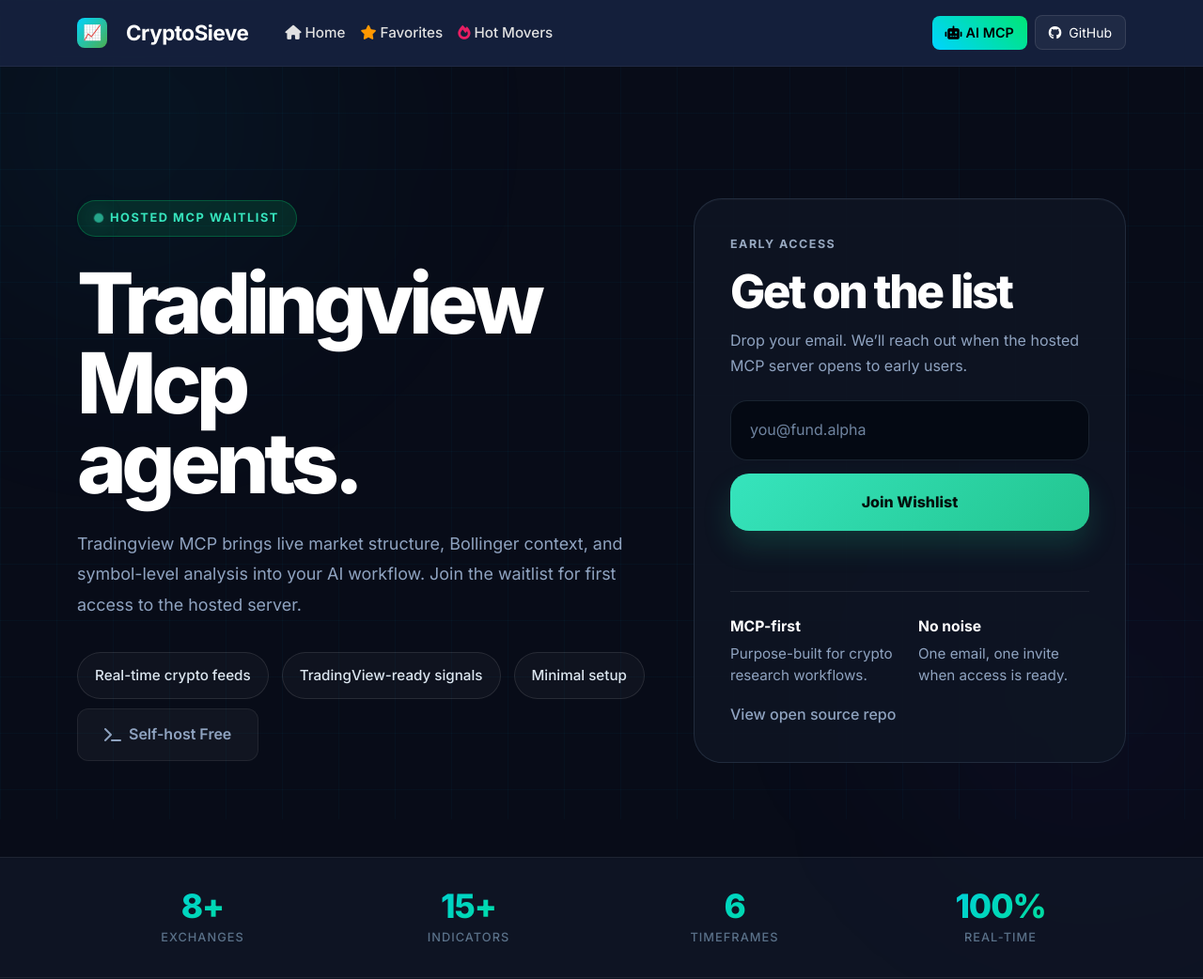
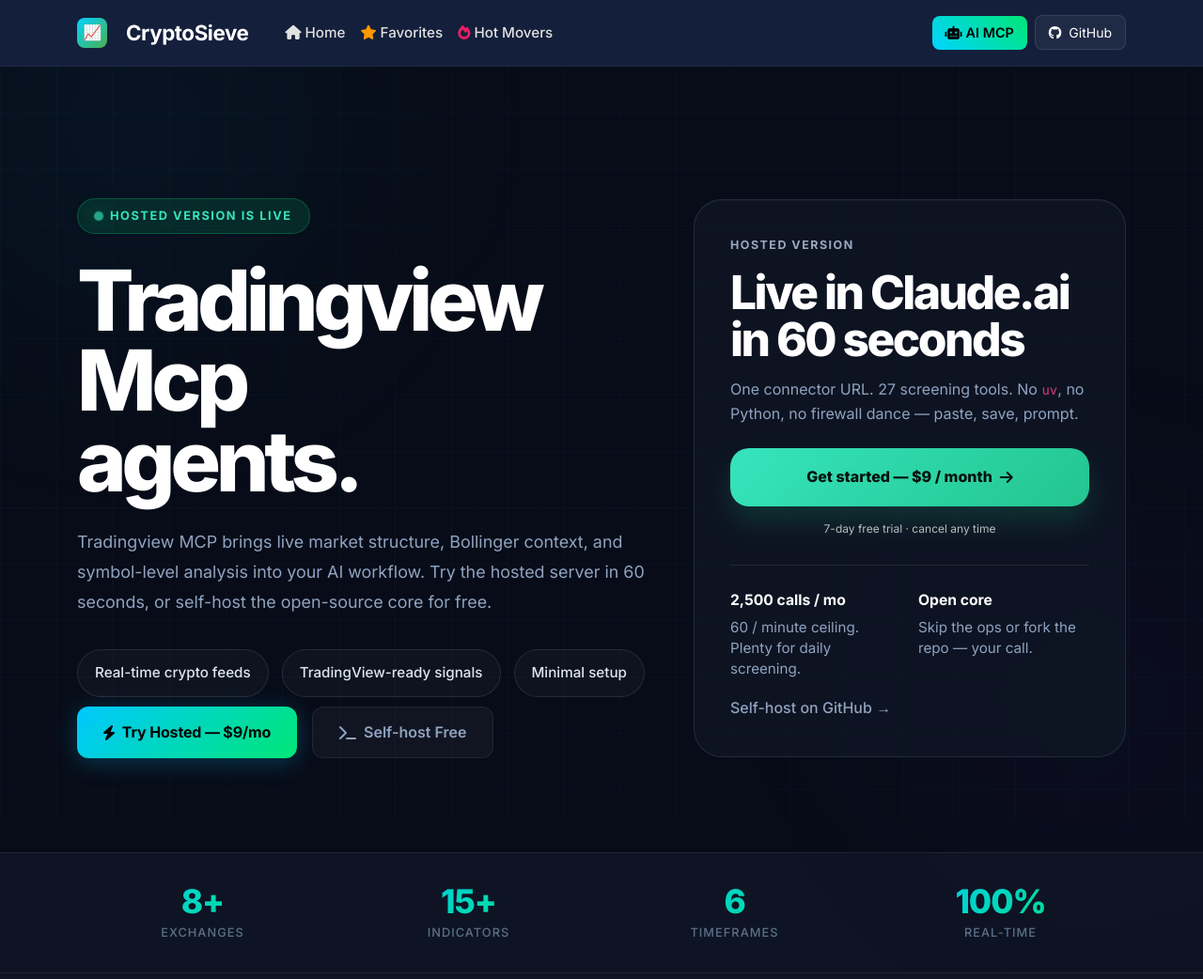
Before and after one commit to atilaahmettaner/bollinger-band-screener, a Flask app: page /mcp-server in a window 1280 px wide. Shown: the top 1042 px of the page at 94% size. Run offline with Flask 2, Linux system fonts and the light colour scheme.

Commit message:
feat(mcp_landing): launch — replace waitlist with Pro CTA
The hosted version went live at pro.cryptosieve.com on 2026-05-02.
This page used to be a "join the waitlist" landing — now that the
product is live, every visitor here should see a clear path to
pro.cryptosieve.com instead of being asked for an email.

Concretely:

  Hero badge       "Hosted MCP Waitlist"        → "Hosted version is live"
  Hero subtitle    "Join the waitlist..."        → "Try the hosted server in
                                                    60 seconds, or self-host
                                                    the open-source core for
                                                    free."
  Hero CTA row     [Self-host Free]              → [Try Hosted — $9/mo]
                                                   [Self-host Free]
  Hero side card   Email form + "Join Wishlist"  → "Get started — $9 / month"
                                                   button + 7-day-free-trial
                                                   reassurance + "Self-host on
                                                   GitHub" secondary link.
                                                   Reuses the existing
                                                   .hero-waitlist-card styling
                                                   so the visual rhythm of the
                                                   hero is preserved.
  Coming-soon      Modal with "Join Wishlist"    → DELETED
  modal popup      form + close handler
  Pricing card     "Get Hosted Access" button    → Now a direct anchor to
                   that opened the modal           pro.cryptosieve.com (no
                                                   modal, no extra click).

JavaScript cleanup:
  - Removed openComingSoon / closeComingSoon / handleOverlayClick
    (no element to open).
  - Removed submitWaitlist + the [data-waitlist-form] event wiring
    (no form to submit).
  - Removed the Escape-to-close-modal handler.
  - Added a small GA4 hosted_cta_click tracker on every outbound
    a[href^="https://pro.cryptosieve.com"] so we can measure how
    many visitors to this OSS landing page actually convert to a
    hosted trial.

Backend:
  - /api/waitlist endpoint stays alive on the Flask side. The
    UI no longer calls it, but if any cached page in the wild
    still has the old form it'll keep working until the cache
    expires. Can be removed in a follow-up cleanup.

```diff
--- a/templates/mcp_landing.html
+++ b/templates/mcp_landing.html
@@ -1320,37 +1320,10 @@
         <div class="bg-glow bg-glow-1"></div>
         <div class="bg-glow bg-glow-2"></div>
 
-        <!-- Coming Soon Modal -->
-        <div class="cs-overlay" id="csOverlay" onclick="handleOverlayClick(event)">
-            <div class="cs-modal" id="csModal">
-                <button class="cs-modal-close" onclick="closeComingSoon()" aria-label="Close">
-                    <i class="fas fa-times"></i>
-                </button>
-                <div class="cs-price-tag">
-                    <i class="fas fa-circle"></i>
-                    Hosted MCP Waitlist
-                </div>
-                <div class="cs-title">Crypto context for <span>agents.</span></div>
-                <p class="cs-desc">
-                    Join the early access list for the hosted TradingView MCP server.
-                    We will reach out when access opens.
-                </p>
-
-                <form id="waitlistForm" data-waitlist-form class="waitlist-form-stack">
-                    <input
-                        type="email"
-                        id="waitlistEmail"
-                        class="waitlist-input"
-                        placeholder="you@fund.alpha"
-                        required
-                    >
-                    <button class="waitlist-submit" type="submit" id="waitlistSubmitBtn">
-                        Join Wishlist
-                    </button>
-                    <div id="waitlistMessage" class="waitlist-message" aria-live="polite"></div>
-                </form>
-            </div>
-        </div>
+        <!-- Coming-soon modal removed: hosted version (pro.cryptosieve.com)
+             went live on 2026-05-02. The "Get Hosted Access" button below
+             now links directly instead of opening this modal. -->
+
 
         <!-- Navigation -->
         {% include 'navbar.html' %}
@@ -1362,7 +1335,7 @@
                     <div class="hero-copy">
                         <div class="hero-badge">
                             <span class="dot"></span>
-                            Hosted MCP Waitlist
+                            Hosted version is live
                         </div>
                         <h1>
                             Tradingview Mcp<br>
@@ -1370,7 +1343,7 @@
                         </h1>
                         <p class="subtitle">
                             Tradingview MCP brings live market structure, Bollinger context, and symbol-level analysis
-                            into your AI workflow. Join the waitlist for first access to the hosted server.
+                            into your AI workflow. Try the hosted server in 60 seconds, or self-host the open-source core for free.
                         </p>
                         <div class="hero-signal-row">
                             <span class="hero-signal-chip">Real-time crypto feeds</span>
@@ -1378,6 +1351,10 @@
                             <span class="hero-signal-chip">Minimal setup</span>
                         </div>
                         <div class="cta-buttons">
+                            <a href="https://pro.cryptosieve.com" class="btn-primary-cta" rel="noopener">
+                                <i class="fas fa-bolt"></i>
+                                Try Hosted — $9/mo
+                            </a>
                             <a href="#installation" class="btn-ghost-cta">
                                 <i class="fas fa-terminal"></i>
                                 Self-host Free
@@ -1385,40 +1362,41 @@
                         </div>
                     </div>
 
+                    <!-- Hero side card: Pro CTA replaces the previous waitlist form.
+                         Hosted version is live at pro.cryptosieve.com — no waitlist
+                         needed. The card reuses the existing .hero-waitlist-card
+                         styling so the visual rhythm of the hero is preserved. -->
                     <aside class="hero-waitlist-card">
-                        <div class="hero-waitlist-label">Early Access</div>
-                        <div class="hero-waitlist-title">Get on the list</div>
+                        <div class="hero-waitlist-label">Hosted version</div>
+                        <div class="hero-waitlist-title">Live in Claude.ai in 60 seconds</div>
                         <p class="hero-waitlist-text">
-                            Drop your email. We’ll reach out when the hosted MCP server opens to early users.
+                            One connector URL. 27 screening tools. No <code>uv</code>, no Python,
+                            no firewall dance — paste, save, prompt.
                         </p>
 
-                        <form id="heroWaitlistForm" data-waitlist-form class="waitlist-form-stack">
-                            <input
-                                type="email"
-                                id="heroWaitlistEmail"
-                                class="waitlist-input"
-                                placeholder="you@fund.alpha"
-                                required
-                            >
-                            <button class="waitlist-submit" type="submit" id="heroWaitlistSubmitBtn">
-                                Join Wishlist
-                            </button>
-                            <div id="heroWaitlistMessage" class="waitlist-message" aria-live="polite"></div>
-                        </form>
+                        <div class="waitlist-form-stack">
+                            <a href="https://pro.cryptosieve.com" class="waitlist-submit" rel="noopener" style="text-decoration:none;text-align:center;display:inline-flex;align-items:center;justify-content:center;gap:8px;">
+                                Get started — $9 / month
+                                <i class="fas fa-arrow-right"></i>
+                            </a>
+                            <p class="waitlist-message" style="opacity:0.7;font-size:12px;text-align:center;margin:0;">
+                                7-day free trial · cancel any time
+                            </p>
+                        </div>
 
                         <div class="hero-waitlist-footer">
                             <div>
-                                <strong>MCP-first</strong>
-                                <span>Purpose-built for crypto research workflows.</span>
+                                <strong>2,500 calls / mo</strong>
+                                <span>60 / minute ceiling. Plenty for daily screening.</span>
                             </div>
                             <div>
-                                <strong>No noise</strong>
-                                <span>One email, one invite when access is ready.</span>
+                                <strong>Open core</strong>
+                                <span>Skip the ops or fork the repo — your call.</span>
                             </div>
                         </div>
 
                         <a href="https://github.com/atilaahmettaner/tradingview-mcp" target="_blank" class="hero-repo-link">
-                            View open source repo
+                            Self-host on GitHub →
                         </a>
                     </aside>
                 </div>
@@ -1598,10 +1576,10 @@
                             <li><i class="fas fa-check fi"></i> No server setup needed</li>
                             <li><i class="fas fa-check fi"></i> Priority support</li>
                         </ul>
-                        <button class="btn-hosted" id="pricingHostedBtn" onclick="openComingSoon()">
+                        <a class="btn-hosted" id="pricingHostedBtn" href="https://pro.cryptosieve.com" rel="noopener" style="text-decoration:none;display:inline-flex;align-items:center;justify-content:center;gap:8px;">
                             <i class="fas fa-bolt"></i>
                             Get Hosted Access
-                        </button>
+                        </a>
                     </div>
 
                     <!-- Self-host Card -->
@@ -1851,93 +1829,24 @@
         <!-- Scripts -->
         <script src="https://cdn.jsdelivr.net/npm/bootstrap@5.3.0/dist/js/bootstrap.bundle.min.js"></script>
         <script>
-            // ── Coming Soon Modal ──
-            function openComingSoon() {
-                // Fire GA4 event (no navigation, just tracking)
-                if (typeof gtag !== 'undefined') {
-                    gtag('event', 'hosted_access_interest', {
-                        event_category: 'monetization',
-                        event_label: 'coming_soon_modal'
-                    });
-                }
-                document.getElementById('csOverlay').classList.add('active');
-                document.body.style.overflow = 'hidden';
-            }
-
-            function closeComingSoon() {
-                document.getElementById('csOverlay').classList.remove('active');
-                document.body.style.overflow = '';
-            }
-
-            function handleOverlayClick(e) {
-                if (e.target === document.getElementById('csOverlay')) {
-                    closeComingSoon();
-                }
-            }
-
-            // Waitlist Submit Handler
-            async function submitWaitlist(form) {
-                const emailInput = form.querySelector('input[type="email"]');
-                const submitBtn = form.querySelector('button[type="submit"]');
-                const msgBox = form.querySelector('.waitlist-message');
-                const defaultLabel = submitBtn.dataset.defaultLabel || submitBtn.textContent.trim();
-                submitBtn.dataset.defaultLabel = defaultLabel;
-
-                const email = emailInput.value.trim();
-                if (!email) {
-                    msgBox.className = 'waitlist-message error';
-                    msgBox.textContent = 'Email is required.';
-                    return;
-                }
-
-                submitBtn.disabled = true;
-                submitBtn.textContent = 'Submitting...';
-                msgBox.className = 'waitlist-message';
-                msgBox.textContent = '';
-
-                try {
-                    const response = await fetch('/api/waitlist', {
-                        method: 'POST',
-                        headers: { 'Content-Type': 'application/json' },
-                        body: JSON.stringify({ email })
-                    });
-
-                    const result = await response.json();
-
-                    if(response.ok && result.status === 'success') {
-                        msgBox.className = 'waitlist-message success';
-                        msgBox.textContent = result.message;
-                        emailInput.value = '';
-
-                        if (typeof gtag !== 'undefined') {
-                            gtag('event', 'waitlist_signup', { event_category: 'conversion' });
-                        }
-                        if (form.id === 'waitlistForm') {
-                            setTimeout(closeComingSoon, 2200);
-                        }
-                    } else {
-                        msgBox.className = 'waitlist-message error';
-                        msgBox.textContent = result.message || 'Error joining waitlist.';
+            // Waitlist + coming-soon modal logic was removed when the hosted
+            // version went live (2026-05-02). Pre-launch we collected ~52
+            // emails via /api/waitlist; that endpoint can stay alive on the
+            // backend (no harm) but no UI element calls it anymore. The hero
+            // CTA and pricing card both link directly to pro.cryptosieve.com
+            // now — visitors don't need a queue, they need a checkout.
+
+            // Track outbound clicks on the Pro CTA so we can measure the
+            // conversion path from this OSS landing → hosted product.
+            document.querySelectorAll('a[href^="https://pro.cryptosieve.com"]').forEach((link) => {
+                link.addEventListener('click', function () {
+                    if (typeof gtag !== 'undefined') {
+                        gtag('event', 'hosted_cta_click', {
+                            event_category: 'monetization',
+                            event_label: link.textContent.trim().slice(0, 40),
+                        });
                     }
-                } catch(error) {
-                    msgBox.className = 'waitlist-message error';
-                    msgBox.textContent = 'Network error.';
-                } finally {
-                    submitBtn.disabled = false;
-                    submitBtn.textContent = defaultLabel;
-                }
-            }
-
-            document.querySelectorAll('[data-waitlist-form]').forEach((form) => {
-                form.addEventListener('submit', function (e) {
-                    e.preventDefault();
-                    submitWaitlist(form);
                 });
-            });
-
-            // Close on Escape
-            document.addEventListener('keydown', function (e) {
-                if (e.key === 'Escape') closeComingSoon();
             });
 
             // ── Smooth scroll ──
```
